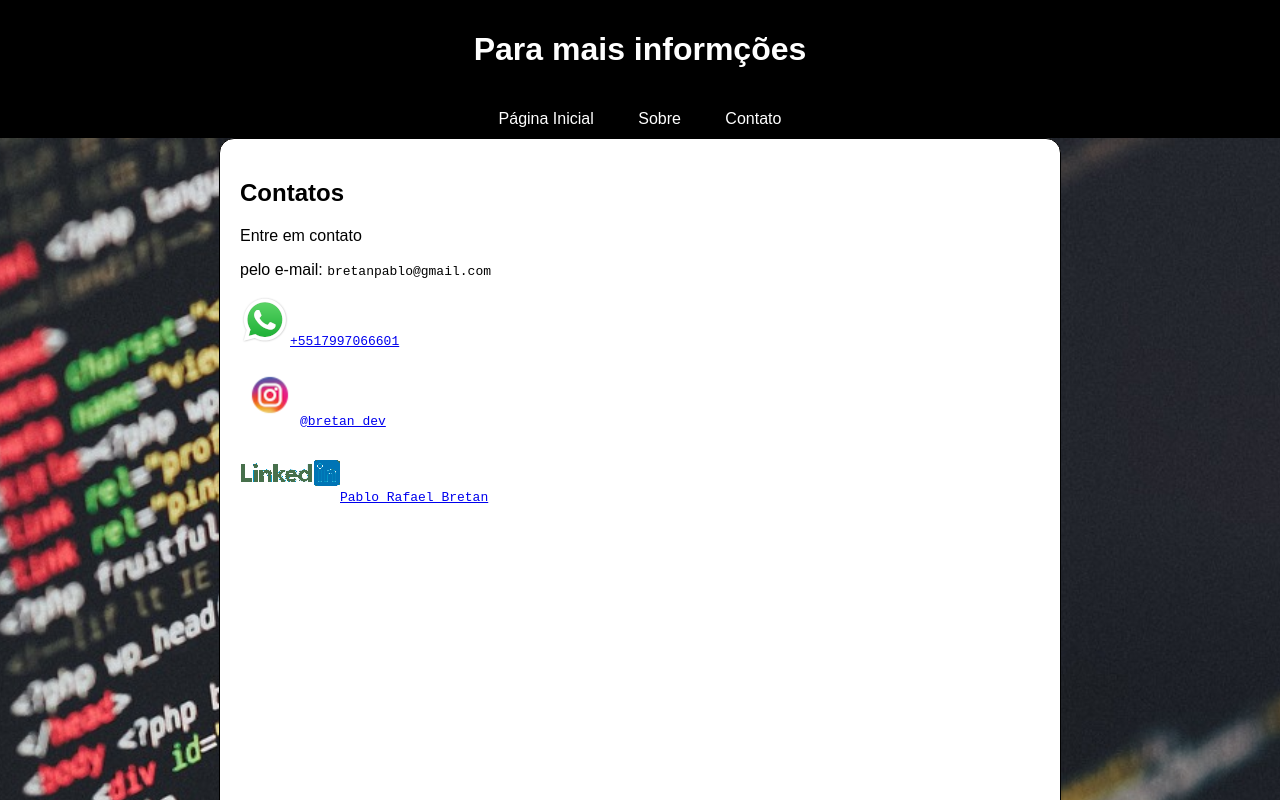
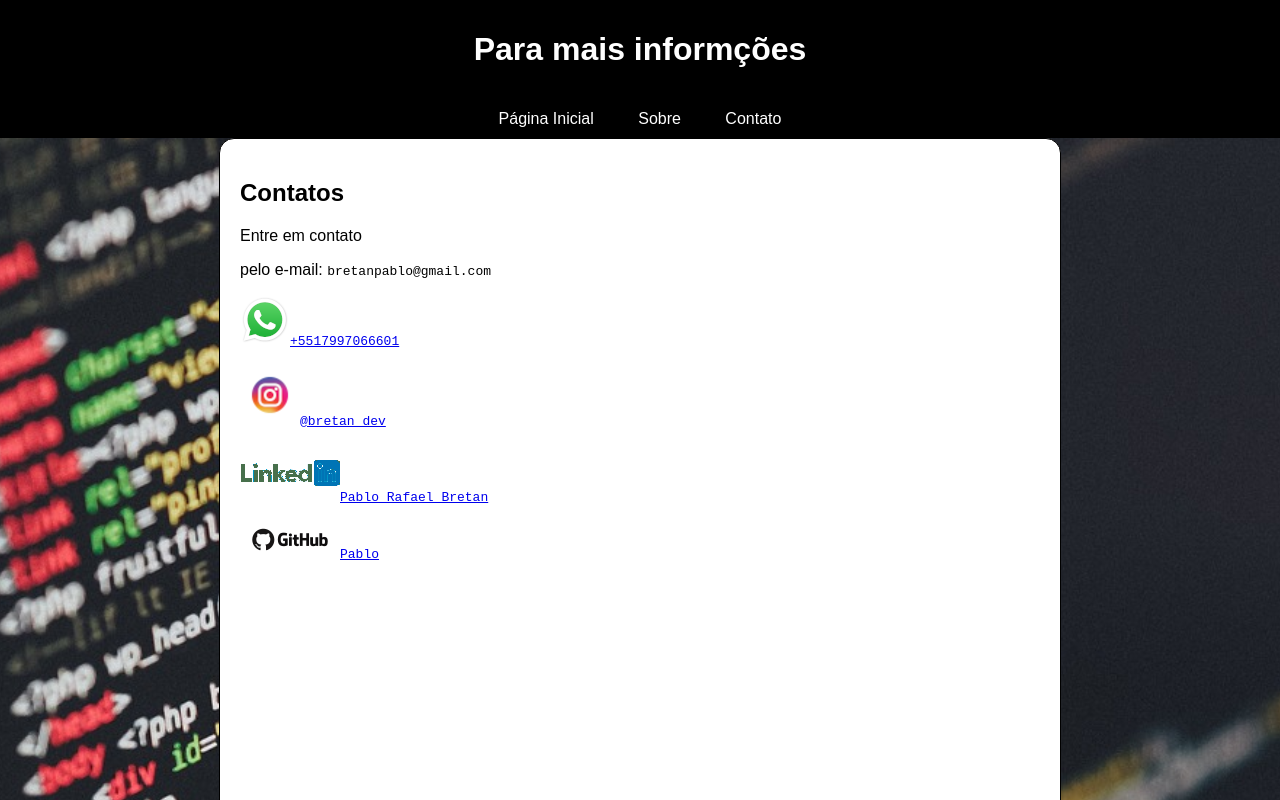
Before and after one commit to PABLOBRETAN/meu-site, a website: page contato.html in a window 1280 px wide. Shown: the top 800 px of the page. Drawn offline with Linux system fonts and the light colour scheme.

Commit message:
atualizei

```diff
--- a/contato.html
+++ b/contato.html
@@ -147,7 +147,7 @@
     <p><img src="WhatsApp.svg.png" alt=""><a href="https://wa.me/+5517997066601"><code>+5517997066601</code></a></p>
     <p><img src="vecteezy_instagram-logo-png-instagram-icon-transparent_18930413_874.png" alt=""><a href="https://www.instagram.com/bretan_dev?igsh=MWtsbzY5NHJvNm12ZA%3D%3D&utm_source=qr"><code>@bretan_dev</code></a></p>
     <p><img src="Linkedin-Logo.png" alt=""><a href="https://www.linkedin.com/in/pablo-rafael-bretan-99176416b/"><code>Pablo Rafael Bretan</code></a></p>
-
+    <p><img src="0_CpxR8zt1z6vZDorB.png" alt=""><a href="https://github.com/PABLOBRETAN"><code>Pablo</code></a></p>
   </main>
 
   <footer>
```
Also changed, not shown: 0_CpxR8zt1z6vZDorB.png (added).
